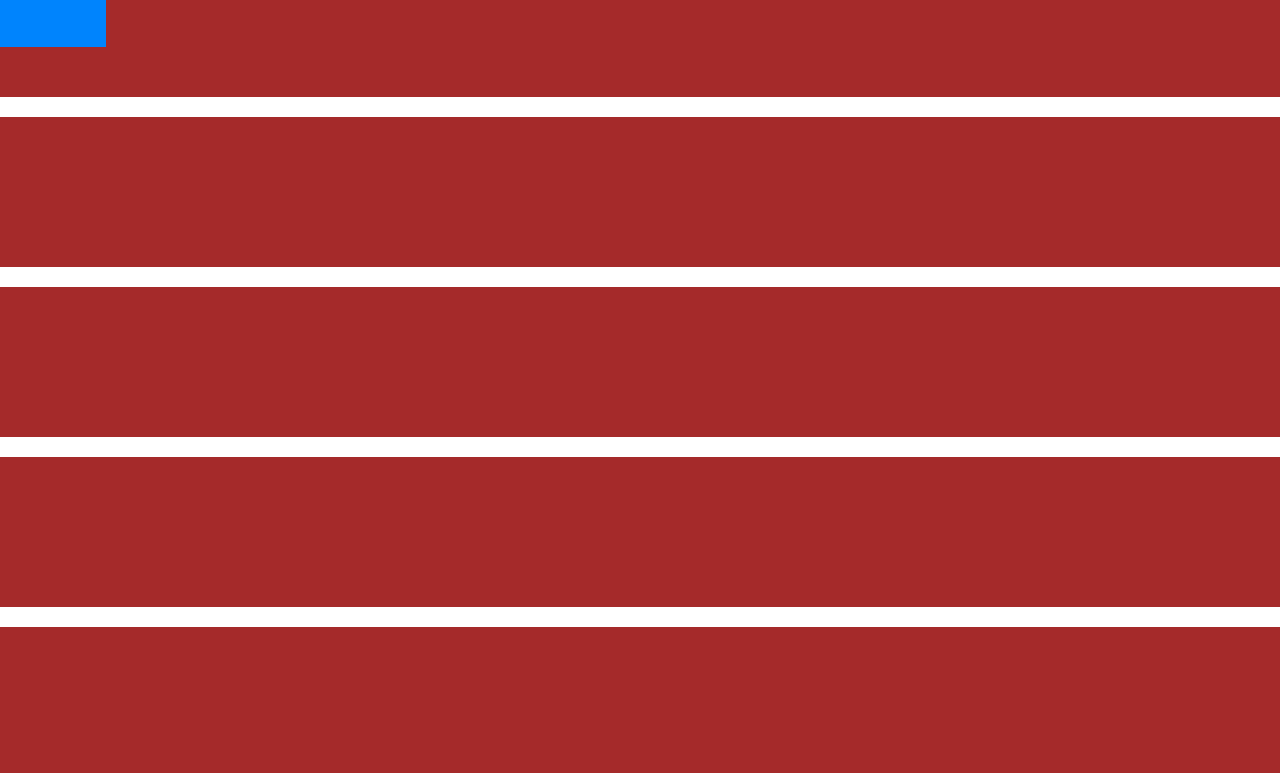
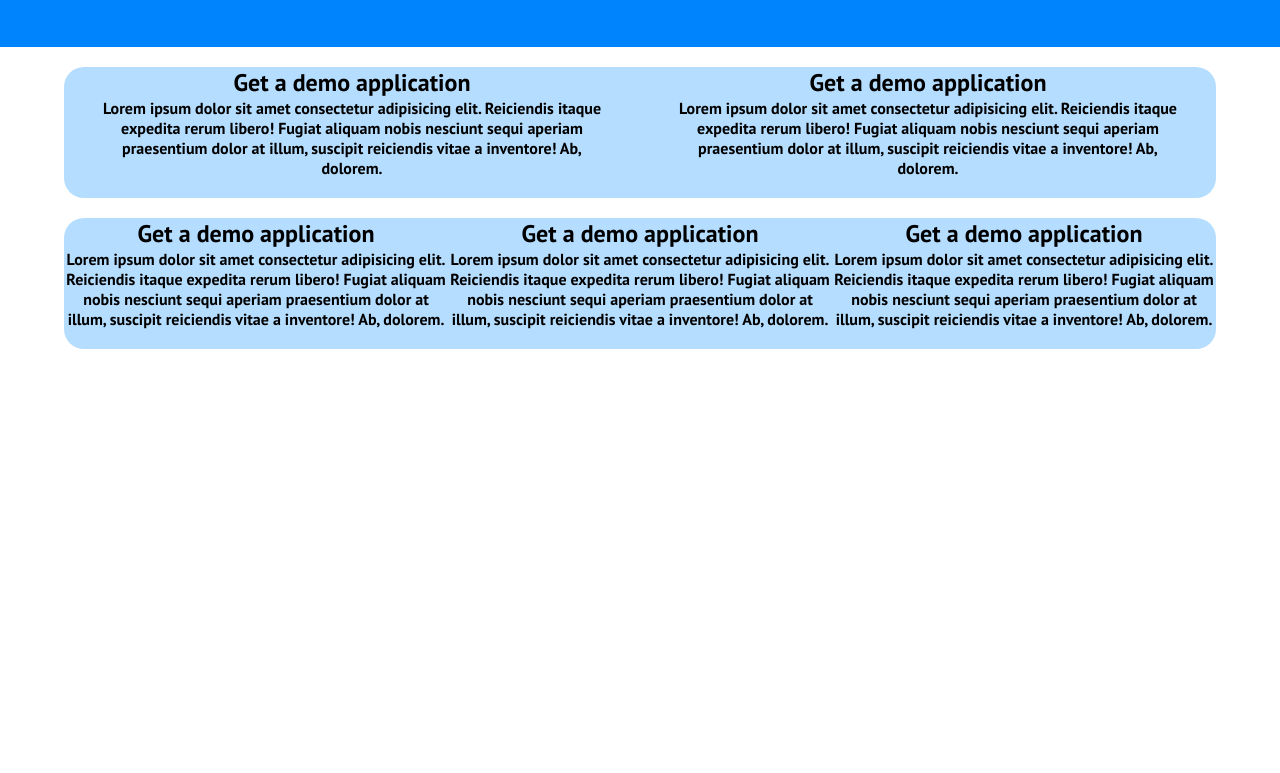
Before and after one commit to FRAALES/htmlcss-responsive-layout, a plain HTML site: page index.html in a window 1280 px wide. Shown: the part 53-826 px from the top of the page. After the commit the page ends 800 px from the top, so only its background shows below. Drawn offline with Linux system fonts and the light colour scheme.

Commit message:
prima sezione main, respnsive work in progress

```diff
--- a/css/file.css
+++ b/css/file.css
@@ -20,6 +20,7 @@ header{
     background-color: #0084fd;
     height: 100px;
     position: fixed;
+    width: 100%;
 }
 
 header .container {
@@ -45,13 +46,56 @@ header .container {
     }
 
 
+
+
     /* Main */
+
+     main{
+        padding-top: 100px;
+     }
 
 
 
 
+    /* Sezione Developer */
+
+    .container-white{
+        background-color: white;
+        width: 100%;
+        margin-bottom: 30px;
+    }
+
+    .row{
+        width: 90%;
+        margin: 20px auto;
+        background-color: #b5ddff;
+        border-radius: 20px;
+
+    }
 
 
+    .col{
+        width: 90%;
+        margin: 0 auto 20px;
+        text-align: center;
+        padding: solid white 20px;
+
+    }
+
+
+/* versione desktop and tablet header */
+
+    @media screen and (min-width: 768px) {
+       .row{
+        display: flex;
+        justify-content: space-between;
+       }
+
+       .col{
+        width: 45%;
+       }
+
+    }
 
 
 
@@ -89,7 +133,7 @@ footer{
 
 
 /* Regole di debug */
-
+/*
 section{
     min-height: 150px;
     background-color: brown;
@@ -112,3 +156,8 @@ footer {
     min-height: 50px;
     border: solid 1px white;
 }
+
+
+.row{
+    min-height: 200px;
+} */
--- a/index.html
+++ b/index.html
@@ -22,7 +22,7 @@
     <header>
         <div class="container">
             <div id="logo">
-
+                LOGO
             </div>
 
             <!-- Nav desktop version -->
@@ -47,18 +47,48 @@
     <main>
         <!-- Developer -->
         <section>
-            <div class="container white">
+            <div class="container-white">
+
                 <div class="row">
                     <div class="col">
+                        <h1>Get a demo application</h1>
+                        <p>Lorem ipsum dolor sit amet consectetur adipisicing elit. Reiciendis itaque expedita rerum libero! Fugiat aliquam nobis nesciunt sequi aperiam praesentium dolor at illum, suscipit reiciendis vitae a inventore! Ab, dolorem.
+                        </p>
+                    </div>
+                    <div class="col">
+                        <h1>Get a demo application</h1>
+                        <p>Lorem ipsum dolor sit amet consectetur adipisicing elit. Reiciendis itaque expedita rerum libero! Fugiat aliquam nobis nesciunt sequi aperiam praesentium dolor at illum, suscipit reiciendis vitae a inventore! Ab, dolorem.
+                        </p>
+                    </div>
+                </div>
 
+
+                <div class="row">
+                    <div class="col">
+                        <h1>Get a demo application</h1>
+                        <p>Lorem ipsum dolor sit amet consectetur adipisicing elit. Reiciendis itaque expedita rerum libero! Fugiat aliquam nobis nesciunt sequi aperiam praesentium dolor at illum, suscipit reiciendis vitae a inventore! Ab, dolorem.
+                        </p>
                     </div>
 
+                    <div class="col">
+                        <h1>Get a demo application</h1>
+                        <p>Lorem ipsum dolor sit amet consectetur adipisicing elit. Reiciendis itaque expedita rerum libero! Fugiat aliquam nobis nesciunt sequi aperiam praesentium dolor at illum, suscipit reiciendis vitae a inventore! Ab, dolorem.
+                        </p>
+                    </div>
+
+                    <div class="col">
+                        <h1>Get a demo application</h1>
+                        <p>Lorem ipsum dolor sit amet consectetur adipisicing elit. Reiciendis itaque expedita rerum libero! Fugiat aliquam nobis nesciunt sequi aperiam praesentium dolor at illum, suscipit reiciendis vitae a inventore! Ab, dolorem.
+                        </p>
+                    </div>
                 </div>
 
 
 
+
+
+
             </div>
-
         </section>
 
         <!-- Planning -->
@@ -76,6 +106,7 @@
         <!-- Benefits -->
         <section>
 
+
         </section>
 
 
@@ -92,8 +123,6 @@
 
 
 
-
-
     </main>
 
 
```
